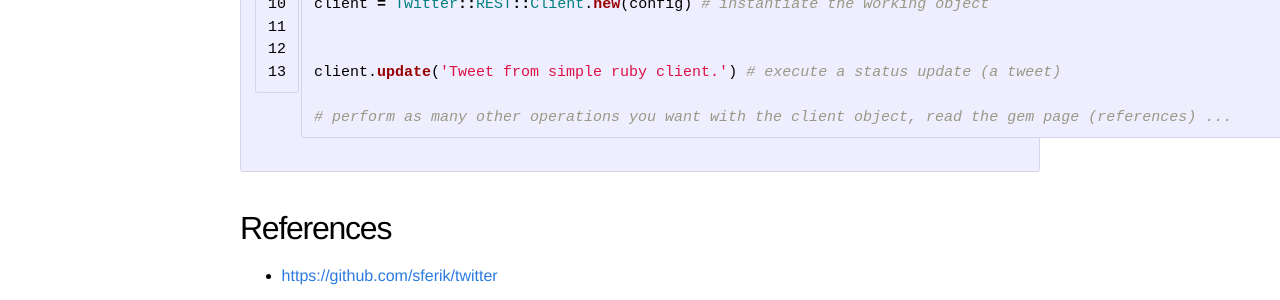
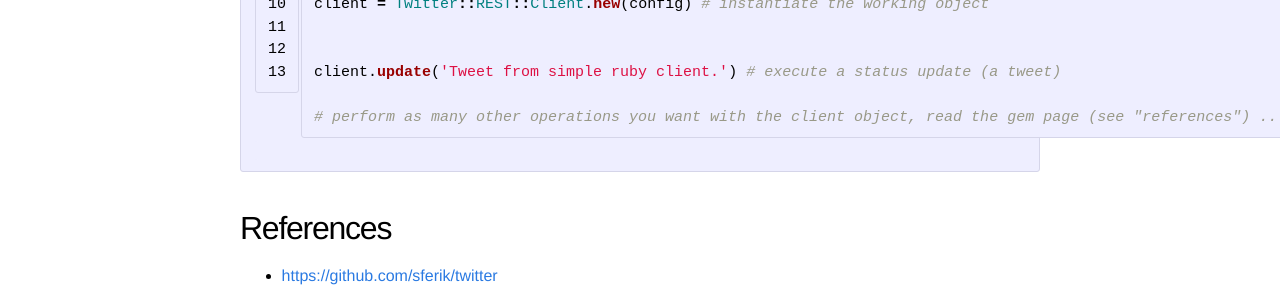
Before and after one commit to da8y01/jekyll-blog-1, a Jekyll site: the page built from _posts/2014-11-02-a-simple-ruby-twitter-client.md, in a window 1280 px wide. Shown: the part 701-1001 px from the top of the page. Built offline with Jekyll 4.4.1, drawn with Linux system fonts in a browser that asks for light colours.

Commit message:
RDY. Changes last post.

```diff
--- a/_posts/2014-11-02-a-simple-ruby-twitter-client.md
+++ b/_posts/2014-11-02-a-simple-ruby-twitter-client.md
@@ -25,7 +25,7 @@ config = {
 client = Twitter::REST::Client.new(config) # instantiate the working object
 
 client.update('Tweet from simple ruby client.') # execute a status update (a tweet)
-# perform as many other operations you want with the client object, read the gem page (references) ...
+# perform as many other operations you want with the client object, read the gem page (see "references") ...
 {% endhighlight %}
 
 
```
